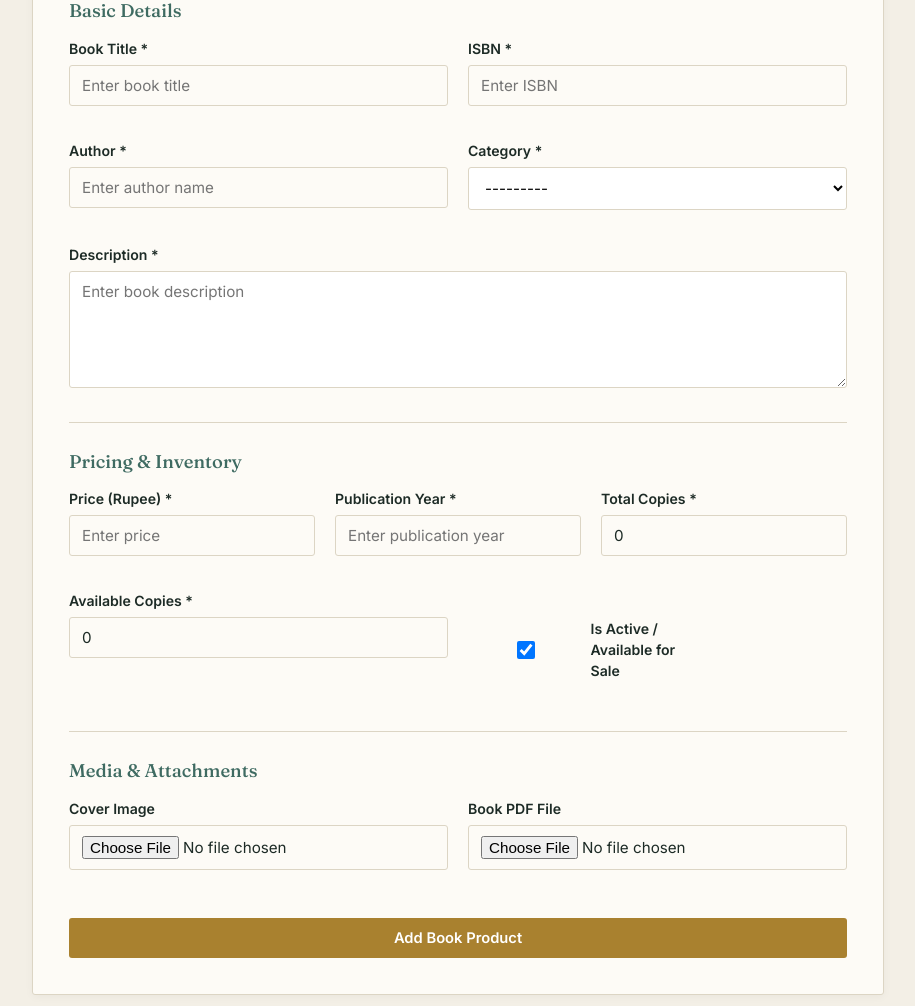
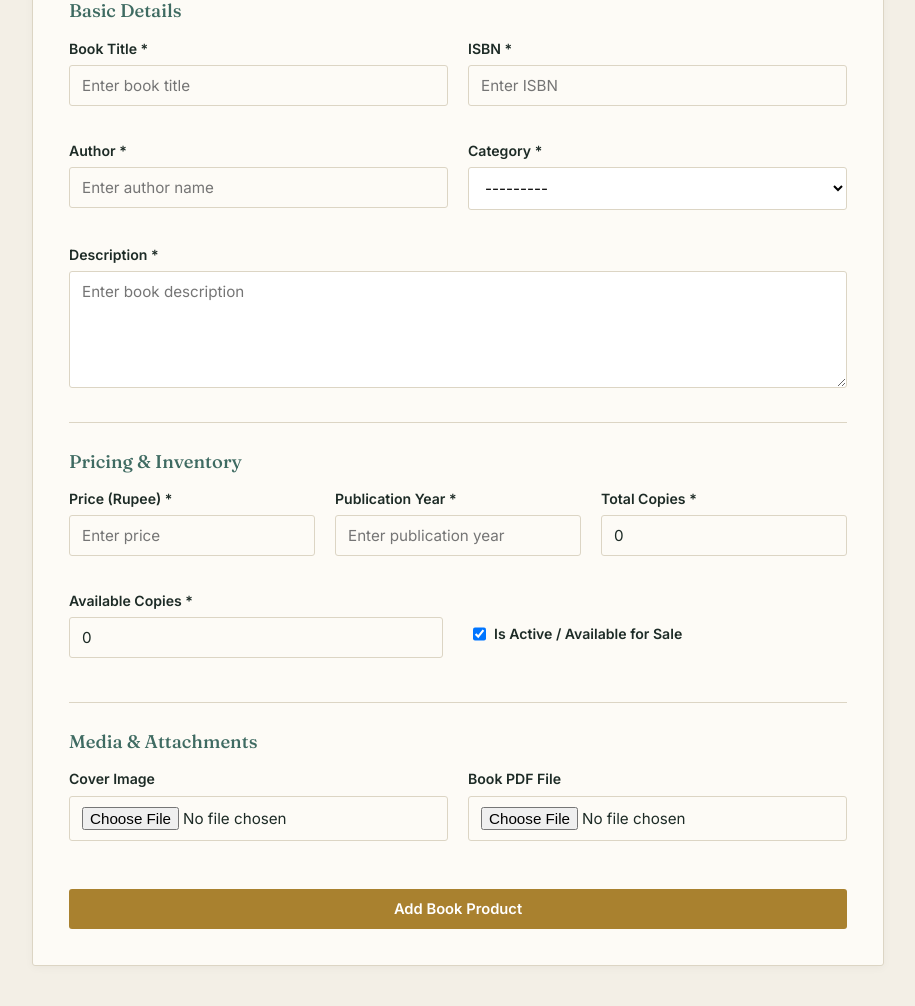
Before and after one commit to Hari1369/online_bookstore, a Django app: page /product_page/ in a window 1280 px wide. Shown: the part 238-1244 px from the top of the page, without its empty margins (182-1097 px from the left). Run offline with Django 5.2, Linux system fonts and the light colour scheme; a user stored in the database is signed in; tables that the repository leaves empty hold one stand-in row (values such as "Sample post"); one stand-in notice (Sample message) is shown.

Commit message:
test product adding

```diff
--- a/management_system/templates/management_system/product.html
+++ b/management_system/templates/management_system/product.html
@@ -4,6 +4,15 @@
 {% block title %}Add New Book — Online Bookstore{% endblock %}
 
 {% block content %}
+
+    {% if messages %}
+        {% for message in messages %}
+            <script>
+                alert("{{ message|escapejs }}");
+            </script>
+        {% endfor %}
+    {% endif %}
+
 <main class="product-form-page">
 
     <div class="product-form-card">
@@ -14,15 +23,12 @@
 
         <form method="POST" enctype="multipart/form-data" class="book-form">
             {% csrf_token %}
-
-            <!-- Form Validation Errors -->
             {% if form.non_field_errors %}
                 <div class="form-alert error">
                     {{ form.non_field_errors }}
                 </div>
             {% endif %}
 
-            <!-- Section 1: Basic Information -->
             <div class="form-section">
                 <h3>Basic Details</h3>
 
@@ -63,7 +69,6 @@
 
             <hr class="section-divider">
 
-            <!-- Section 2: Pricing & Inventory -->
             <div class="form-section">
                 <h3>Pricing & Inventory</h3>
 
@@ -87,11 +92,20 @@
                     </div>
                 </div>
 
-                <div class="form-row">
-                    <div class="field">
-                        <label for="{{ form.available_copies.id_for_label }}">Available Copies *</label>
+<div class="form-row availability-row">
+
+    <div class="field available-copies-field">
+        <label for="{{ form.available_copies.id_for_label }}">
+            Available Copies *
+        </label>
+
         {{ form.available_copies }}
-                        {% if form.available_copies.errors %}<div class="err-text">{{ form.available_copies.errors }}</div>{% endif %}
+
+        {% if form.available_copies.errors %}
+            <div class="err-text">
+                {{ form.available_copies.errors }}
+            </div>
+        {% endif %}
     </div>
 
     <div class="field checkbox-field">
@@ -99,24 +113,29 @@
             {{ form.is_active }}
             <span>Is Active / Available for Sale</span>
         </label>
-                        {% if form.is_active.errors %}<div class="err-text">{{ form.is_active.errors }}</div>{% endif %}
+
+        {% if form.is_active.errors %}
+            <div class="err-text">
+                {{ form.is_active.errors }}
             </div>
+        {% endif %}
     </div>
+
+</div>
+
             </div>
 
             <hr class="section-divider">
 
-            <!-- Section 3: Media Uploads -->
+
             <div class="form-section">
                 <h3>Media & Attachments</h3>
-
                 <div class="form-row">
                     <div class="field">
                         <label for="{{ form.image.id_for_label }}">Cover Image</label>
                         {{ form.image }}
                         {% if form.image.errors %}<div class="err-text">{{ form.image.errors }}</div>{% endif %}
                     </div>
-
                     <div class="field">
                         <label for="{{ form.pdf.id_for_label }}">Book PDF File</label>
                         {{ form.pdf }}
@@ -130,8 +149,8 @@
                     Add Book Product
                 </button>
             </div>
+        </form>
 
-        </form>
     </div>
 
 </main>
--- a/management_system/views.py
+++ b/management_system/views.py
@@ -50,12 +50,10 @@ def index_page(request):
 @admin_required
 def product_page(request):
     if request.method == "POST":
-        form = ProductBookDetailsForm(
-            request.POST,
-            request.FILES
-        )
+        form = ProductBookDetailsForm(request.POST,request.FILES)
         if form.is_valid():
             form.save()
+            messages.success(request, "Book Uploaded in System!")
             return redirect("product")
     else:
         form = ProductBookDetailsForm()
@@ -78,12 +76,7 @@ def product_category_page(request):
             )
             if csv_form.is_valid():
                 csv_file = csv_form.cleaned_data["csv_file"]
-                decoded_file = (
-                    csv_file
-                    .read()
-                    .decode("utf-8")
-                    .splitlines()
-                )
+                decoded_file = (csv_file.read().decode("utf-8").splitlines())
 
                 reader = csv.DictReader(decoded_file)
                 existing_categories = []
@@ -91,18 +84,11 @@ def product_category_page(request):
                 for row in reader:
                     category = row["Book_Category"].strip()
                     if category:
-                        if ProductBookCategory.objects.filter(
-                            choice=category
-                        ).exists():
-
+                        if ProductBookCategory.objects.filter(choice=category).exists():
                             existing_categories.append(category)
-
                         else:
-                            ProductBookCategory.objects.create(
-                                choice=category
-                            )
+                            ProductBookCategory.objects.create(choice=category)
                             added_categories.append(category)
-
 
                 if len(existing_categories) > 3:
                     messages.warning(
--- a/static/css/style.css
+++ b/static/css/style.css
@@ -918,3 +918,49 @@ img{max-width:100%; display:block;}
     display: none; font-size: .9rem;
   }
   #shopToast.error { background: #b3442f; }
+
+
+
+
+
+
+
+
+
+
+
+
+
+
+
+
+
+  .availability-row {
+    display: flex;
+    align-items: center;
+    gap: 30px;
+    width: 100%;
+}
+
+.available-copies-field {
+    flex: 1;
+}
+
+.checkbox-field {
+    flex: 1;
+    display: flex;
+    align-items: center;
+    padding-top: 25px;
+}
+
+.checkbox-field label {
+    display: flex;
+    align-items: center;
+    gap: 8px;
+    cursor: pointer;
+}
+
+.checkbox-field input[type="checkbox"] {
+    width: auto;
+    margin: 0;
+}
```
Also changed, not shown: static/js/product.js (+36 -14 lines), media/images/books/1020-600x800.jpg (added), media/images/books/1027-600x800.jpg (added), media/images/books/1069-600x800.jpg (added), 3 other files. Lines whose indentation alone changed are shown as unchanged.
